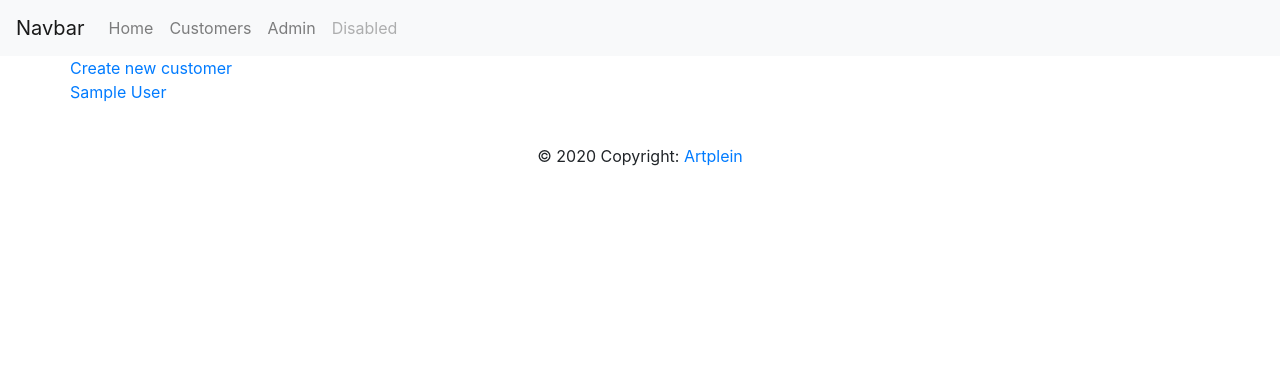
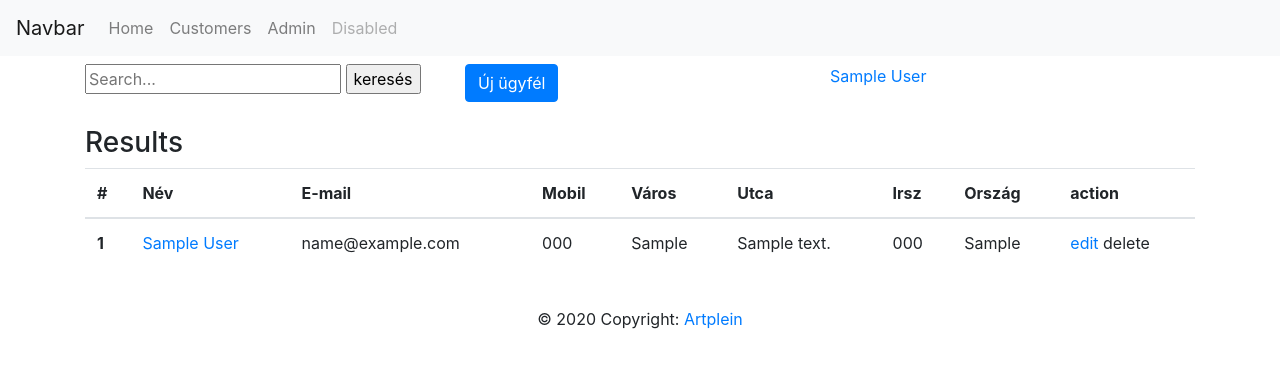
Before and after one commit to godjira-homless/artwork, a Django app: template templates/customers.html in a window 1280 px wide. Shown: the top 368 px of the page. Run offline with Django 3.2, Linux system fonts and the light colour scheme; the template is opened without the code that fills it: values that come from a table or form of the project are taken from there, others are empty; tables that the repository leaves empty hold one stand-in row (values such as "Sample post"); some libraries are stand-ins or nearby versions.

Commit message:
customer search

```diff
--- a/customers/models.py
+++ b/customers/models.py
@@ -25,7 +25,7 @@ class Customer(models.Model):
         return self.name
 
     def get_absolute_url(self):
-        return reverse('customer_detail', kwargs={'slug': self.slug})
+        return reverse('update_customer', kwargs={'id': self.id})
 
     def save(self, *args, **kwargs):
         if not self.slug:
--- a/customers/urls.py
+++ b/customers/urls.py
@@ -1,9 +1,11 @@
 from django.urls import path
 from customers import views
+from customers.views import SearchResultsView
 
 urlpatterns = [
     path('', views.index, name='customers_list'),
     path('create/', views.create_customer, name='create_customer'),
     path('update/<int:id>', views.update_customer, name='update_customer'),
+    path('search/', SearchResultsView.as_view(), name='search_results')
 
 ]
--- a/templates/customers.html
+++ b/templates/customers.html
@@ -2,24 +2,67 @@
 
 {% load crispy_forms_tags %}
 
-{% block title %}<title>Customers</title>{% endblock title %}
+{% block title %}<title>Ügyfelek</title>{% endblock title %}
 
 {% block content %}
 
-<div class="container">
+<div class="container mt-2 my-container">
     <div class="row">
-    <a href="{% url 'create_customer' %}">Create new customer</a>
+        <div class="col-sm">
+            <form action="{% url 'search_results' %}" method="get">
+              <input name="q" type="text" placeholder="Search...">
+                 <input type="submit" name="btn" value="keresés">
+            </form>
+        </div>
+        <div class="col-sm">
+            <a href="{% url 'create_customer' %}">
+                <button class="btn btn-primary">Új ügyfél</button>
+            </a>
+        </div>
+        <div class="col-sm">
+            {% for customer in customers %}
+            <div class="row">
+                <a href="{% url 'update_customer' customer.id %}">{{ customer.name }}</a>
+            </div>
+            {% endfor %}
+        </div>
     </div>
 </div>
 
-{% if customers %}
-<div class="container">
-{% for customer in customers %}
-    <div class="row">
-        <a href="{% url 'update_customer' customer.id %}">{{ customer.name }}</a>
-    </div>
-{% endfor %}
+{% if object_list %}
+<div class="mt-4 container">
+    <h3>Results</h3>
+    <table class="table">
+        <thead>
+        <tr>
+            <th scope="col">#</th>
+            <th scope="col">Név</th>
+            <th scope="col">E-mail</th>
+            <th scope="col">Mobil</th>
+            <th scope="col">Város</th>
+            <th scope="col">Utca</th>
+            <th scope="col">Irsz</th>
+            <th scope="col">Ország</th>
+            <th scope="col">action</th>
+        </tr>
+        </thead>
+        <tbody>
+        {% for customer in object_list %}
+        <tr>
+            <th scope="row">{{ customer.id }}</th>
+            <td><a href="{% url 'update_customer' customer.id %}">{{ customer.name }}</a></td>
+            <td>{{ customer.email }}</td>
+            <td>{{ customer.phone }}</td>
+            <td>{{ customer.city }}</td>
+            <td>{{ customer.address }}</td>
+            <td>{{ customer.zip }}</td>
+            <td>{{ customer.country }}</td>
+            <td><a href="{% url 'update_customer' customer.id %}">edit</a> delete</td>
+        </tr>
+        {% endfor %}
+        </tbody>
+    </table>
 </div>
 {% endif %}
 
-{% endblock content %}
+    {% endblock content %}
```
Also changed, not shown: customers/views.py (+13 -0 lines), templates/search_results.html (added, +27 -0 lines).
